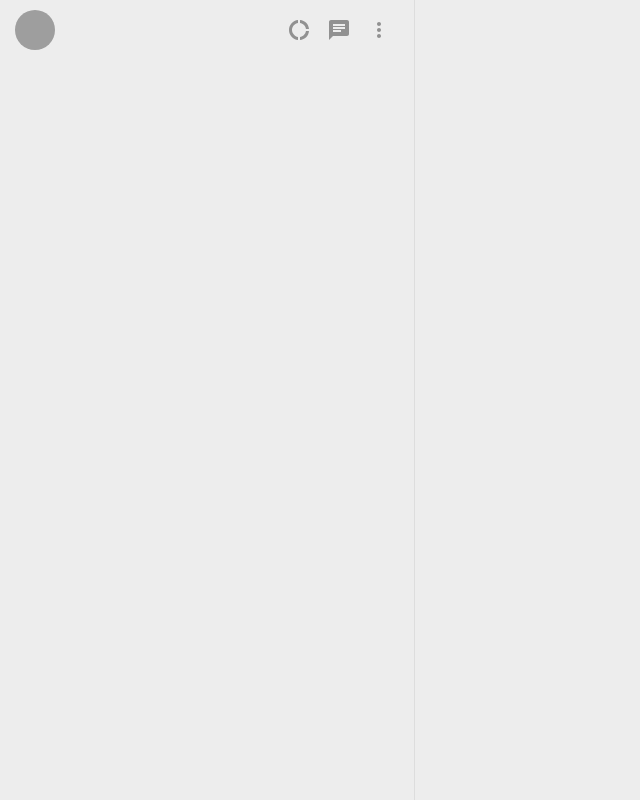
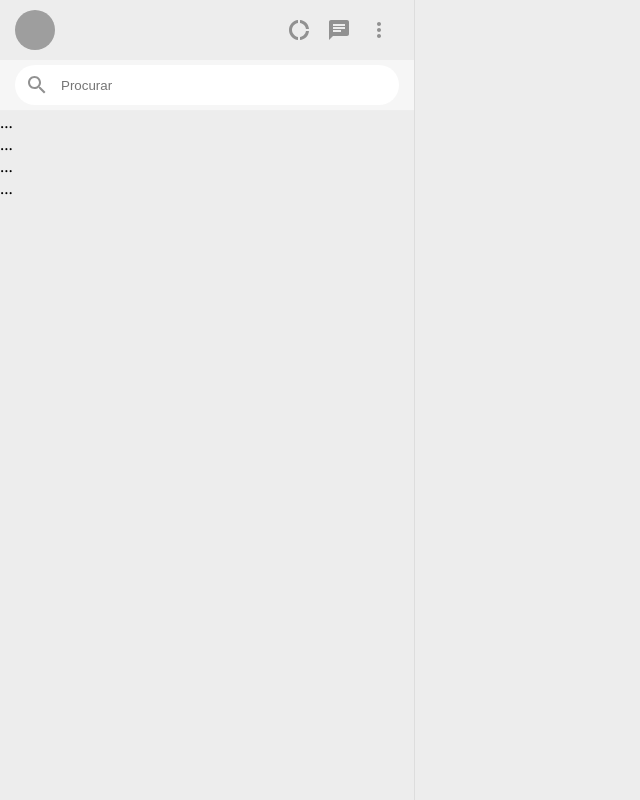
Before and after one commit to AndrePousa/WhatsApp-Clone, a React (Create React App) app: page / in a window 1280 px wide. Shown: the whole page, without its empty margins (0-640 px from the left). Built offline with nearby package versions, Linux system fonts and the light colour scheme; grey boxes are pictures that could not be loaded.

Commit message:
Search e Chatlist

```diff
--- a/src/App.css
+++ b/src/App.css
@@ -51,6 +51,29 @@ header{
     align-items:center;
     cursor:pointer;
 }
+/*campo*/
+.search{
+    background-color: #f6f6f6;
+    border-bottom:1px solid #eee;
+    padding: 5px 15px;
+}
+
+.search-input{
+    background-color:#fff;
+    height:40px;
+    border-radius:20px;
+    display:flex;
+    align-items: center;
+    padding:0 10px;
+}
+
+.search-input input{
+    flex:1; /*pega o espaço disponivel */
+    border:0;
+    outline:0; /*tira a borda quando entrar no campo do input */
+    background-color: transparent; /*assim posso alterar o campo do input se desejar */
+    margin-left: 10px; /*descola do icone */
+}
 
 .contentarea{
 
--- a/src/App.js
+++ b/src/App.js
@@ -1,11 +1,16 @@
-import React from 'react';
+import React, {useState, useEffect} from 'react';
 import './App.css';
 import DonutLargeIcon from '@material-ui/icons/DonutLarge';
 import ChatIcon from '@material-ui/icons/Chat';
 import MoreVertIcon from '@material-ui/icons/MoreVert';
+import SearchIcon from '@material-ui/icons/Search';
+import ChatListItem from './components/ChatListItem/ChatListItem';
 
 
 const App = () => {
+
+  const [chatlist, setChatList] = useState([{},{},{},{}]);
+
   return (
     <div className="app-window">
       <div className="sidebar">
@@ -29,10 +34,19 @@ const App = () => {
         </header>
 
         <div className="search">
+          <div className="search-input">
+            <SearchIcon font-size="samll"  style={{color:'#919191'}}/>
+            {/* type="search" => x no campo preenchido */}
+            <input type="search" placeholder="Procurar"/>
+          </div>
+        </div>
 
-        </div>
         <div className="chatlist">
-
+          {chatlist.map((item, key) => (
+            <ChatListItem
+              key={key}
+            />
+          ))}
         </div>
       </div>
       <div clasName="contetarea">
--- /dev/null
+++ b/src/components/ChatListItem/ChatListItem.js
@@ -0,0 +1,12 @@
+import React from 'react';
+import './ChatListItem.css';
+
+const ChatListItem = () => {
+  return (
+    <div>
+      ...
+    </div>
+  )
+}
+
+export default ChatListItem;
```
Also changed, not shown: src/components/ChatListItem/ChatListItem.css (added).
